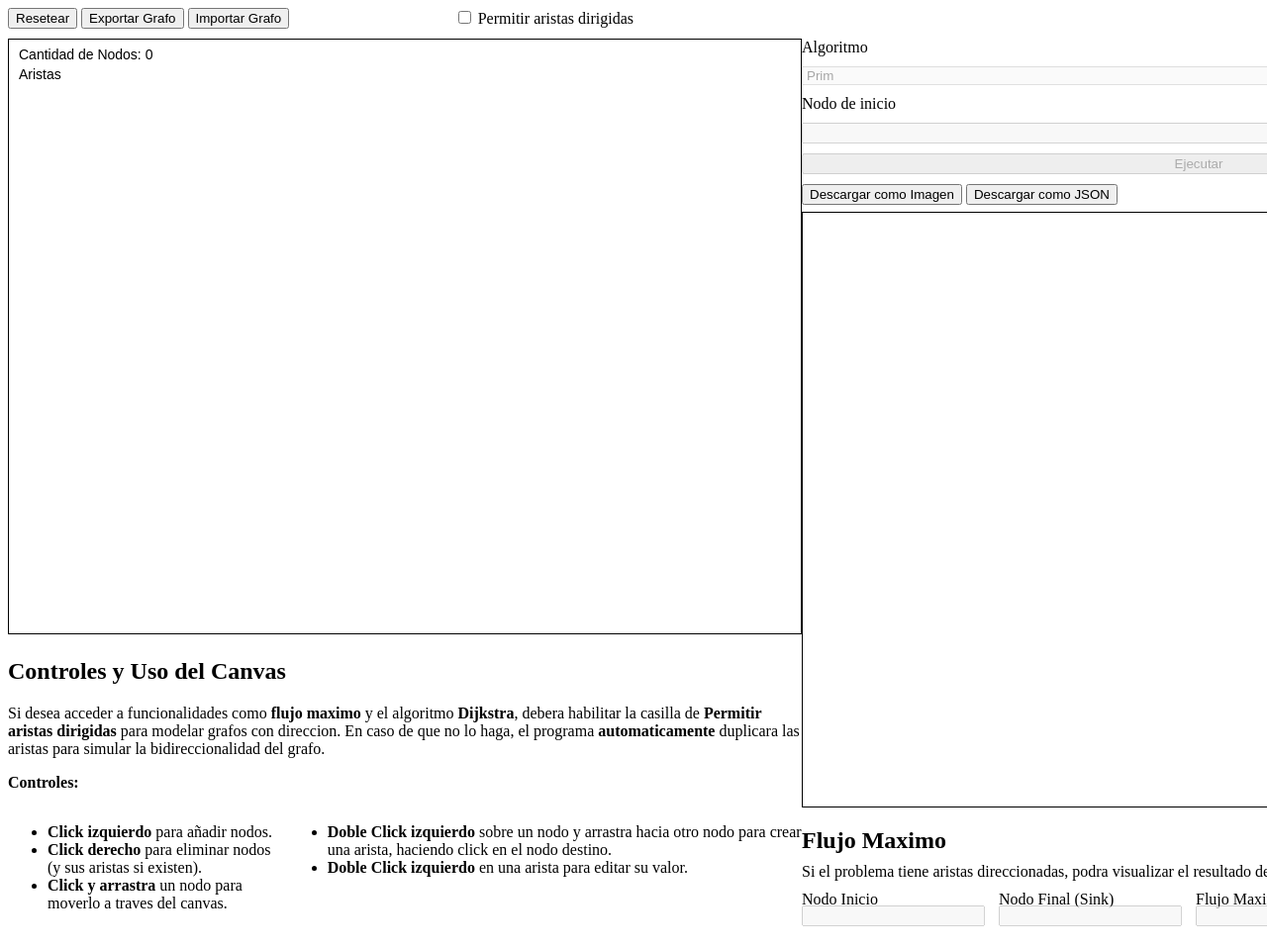
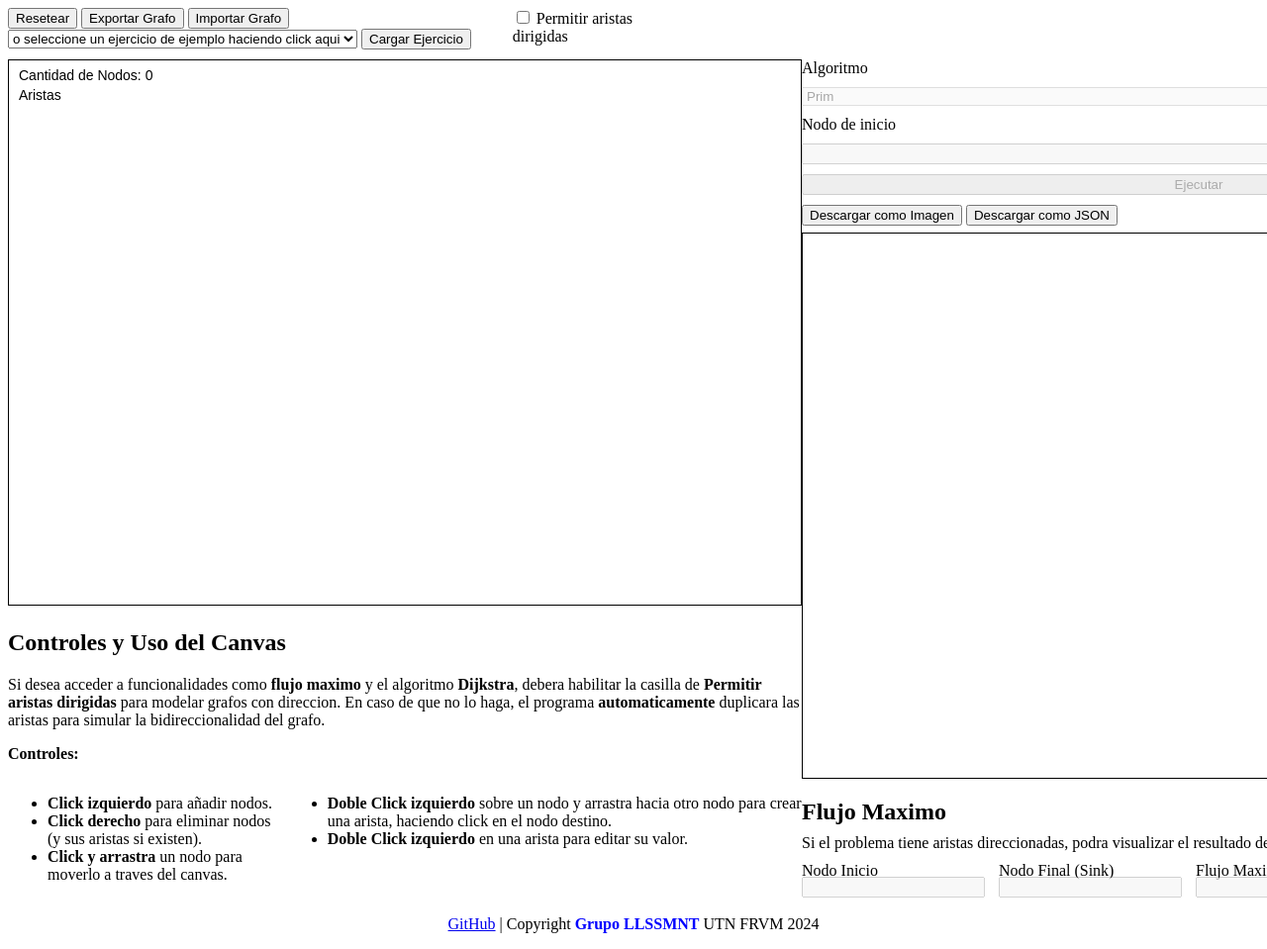
Before and after one commit to punteroo/pl-algorithms, a plain HTML site: page index.html in a window 1280 px wide. Shown: the top 959 px of the page at 99% size. Drawn offline with Linux system fonts and the light colour scheme.

Commit message:
feat(*): added example exercise loading

```diff
--- a/index.html
+++ b/index.html
@@ -38,6 +38,48 @@
 
         <input type="file" id="importFile" style="display: none" />
         <button id="importButton">Importar Grafo</button>
+
+        <select id="exampleExcercises">
+          <option value="" disabled selected hidden>
+            o seleccione un ejercicio de ejemplo haciendo click aqui
+          </option>
+          <option value="Ejercicio_1_Redes_IO.txt">
+            Ejercicio 1 - Redes de IO
+          </option>
+          <option value="Ejercicio_FlujoMaximo.txt">
+            Ejercicio para Flujo Maximo
+          </option>
+          <option value="Ejercicio_FlujoMaximo_2.txt">
+            Ejercicio para Flujo Maximo II
+          </option>
+        </select>
+
+        <button id="loadExample" onclick="loadExampleExercise()">
+          Cargar Ejercicio
+        </button>
+
+        <script>
+          // Function that preloads an example exercise from the 'exercises' folder.
+          function loadExampleExercise() {
+            // Fetch the selected exercise txt file from the remote.
+            fetch(
+              `https://punteroo.github.io/pl-algorithms/exercises/${
+                document.getElementById("exampleExcercises").value
+              }`
+            )
+              .then((response) => response.text())
+              .then((data) => {
+                // Import the data.
+                importData(null, data);
+              })
+              .catch((e) => {
+                alert(
+                  `Algo salio mal mientras se cargaba el ejercicio de ejemplo: ${e}`
+                );
+                console.error(e);
+              });
+          }
+        </script>
       </div>
 
       <div>
@@ -48,7 +90,7 @@
 
     <div class="container">
       <div>
-        <canvas id="canvas" width="800" height="600"></canvas>
+        <canvas id="canvas" width="800" height="550"></canvas>
         <div style="width: 100%">
           <h2>Controles y Uso del Canvas</h2>
           <p>
@@ -116,7 +158,7 @@
               Descargar como JSON
             </button>
           </div>
-          <canvas id="resultCanvas" width="800" height="600"></canvas>
+          <canvas id="resultCanvas" width="800" height="550"></canvas>
 
           <div style="line-height: 12px">
             <h2>Flujo Maximo</h2>
@@ -208,6 +250,21 @@
       </div>
     </div>
 
+    <footer style="text-align: center; display: relative">
+      <p>
+        <a href="https://github.com/punteroo/pl-algorithms" target="_blank"
+          >GitHub</a
+        >
+        | Copyright
+        <b
+          style="cursor: pointer; color: blue"
+          title="Lucas 'punteroo' Maza, Leopoldo Martini, Sebastian Mosca, Santiago Pedraza, Martin Gabetta, Nicolas Mairone, Tomas Zegatti"
+          >Grupo LLSSMNT</b
+        >
+        UTN FRVM 2024
+      </p>
+    </footer>
+
     <script src="./scripts/algorithm.canvas.js"></script>
     <script src="./scripts/algorithm.implementation.js"></script>
     <script src="./scripts/algorithm.max.flow.js"></script>
--- a/scripts/algorithm.canvas.js
+++ b/scripts/algorithm.canvas.js
@@ -555,21 +555,12 @@ function exportData() {
  * Imports data from a text file into the canvas.
  *
  * @param {any} event The input event with the file data.
+ * @param {string} [content] Optional. If no file is provided, read directly from the provided content here.
  *
  * @returns {void}
  */
-function importData(event) {
-  // Obtain the file from the input event.
-  const file = event.target.files[0];
-
-  // If no file is selected, return.
-  if (!file) return;
-
-  // Create a new FileReader to read the file's content.
-  const reader = new FileReader();
-
-  // Read its contents to validate the format.
-  reader.onload = function (e) {
+function importData(event, content = undefined) {
+  function readFileContent(e) {
     const content = e.target.result;
 
     // Split the content into lines and remove empty lines.
@@ -645,7 +636,24 @@ function importData(event) {
     draw();
 
     checkForm();
-  };
+  }
+
+  // Allow the process to run with a provided content, if provided.
+  if (content !== undefined) {
+    return readFileContent({ target: { result: content } });
+  }
+
+  // Obtain the file from the input event.
+  const file = event.target.files[0];
+
+  // If no file is selected, return.
+  if (!file) return;
+
+  // Create a new FileReader to read the file's content.
+  const reader = new FileReader();
+
+  // Read its contents to validate the format.
+  reader.onload = readFileContent;
 
   reader.readAsText(file);
 
```
